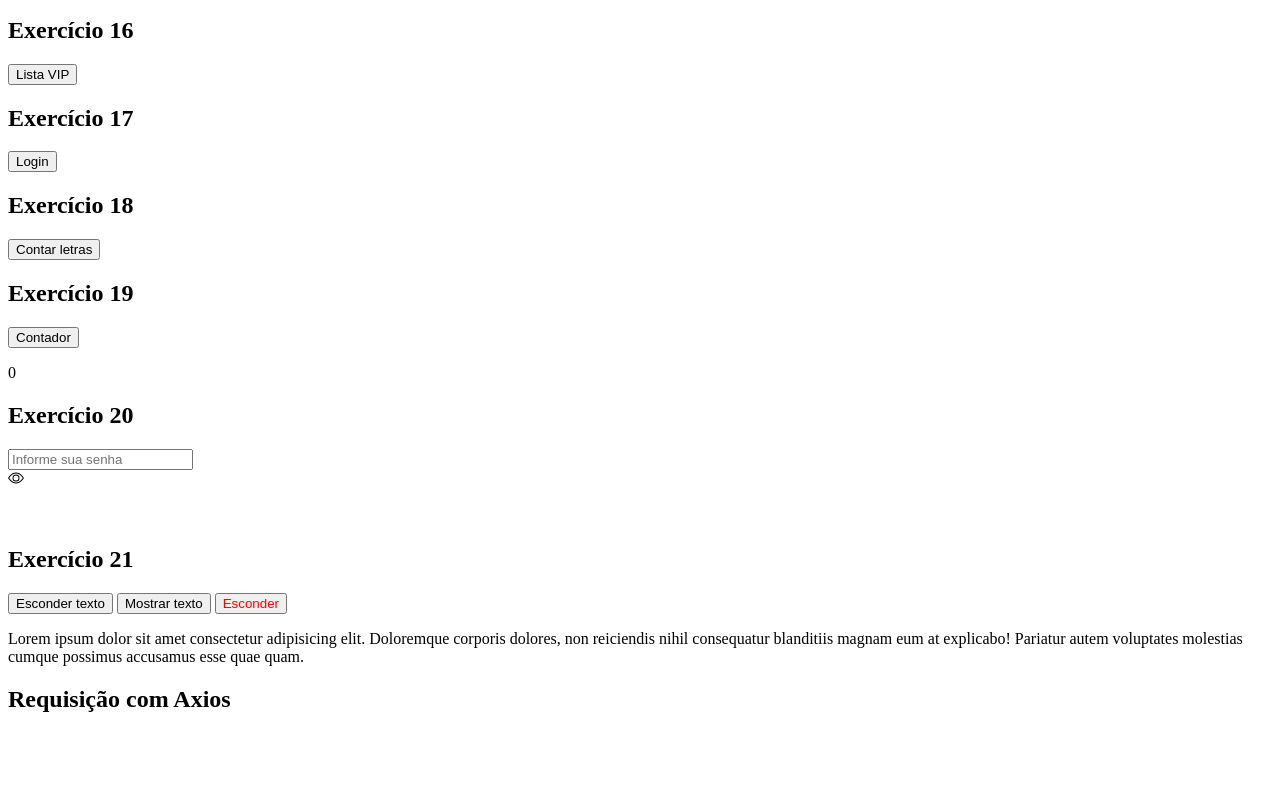
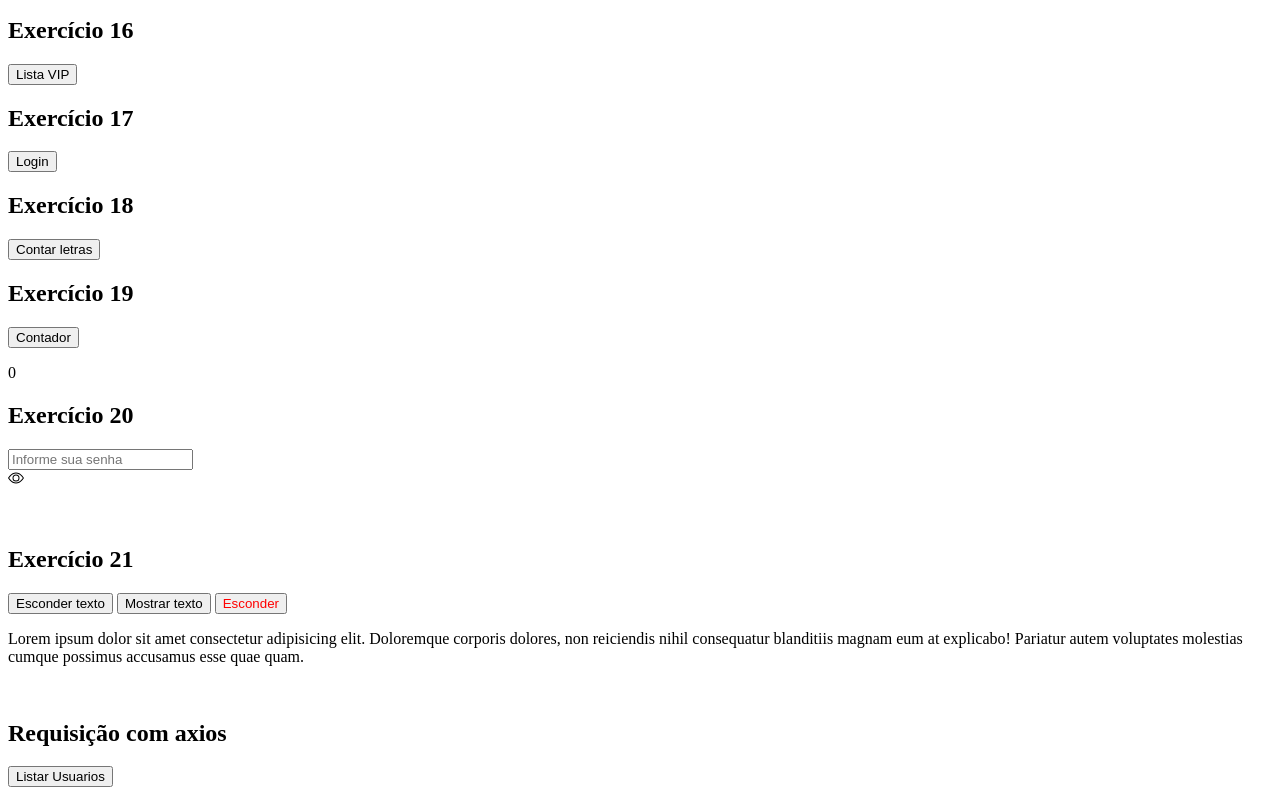
Before and after one commit to Fskoula/AulaJS, a plain HTML site: page JavaScript/Atividades/ativ.html in a window 1280 px wide. Shown: the part 1520-2315 px from the top of the page. Before the commit the page ends 2252 px from the top, so only its background shows below. Drawn offline with nearby package versions, Linux system fonts and the light colour scheme.

Commit message:
atualização

```diff
--- a/JavaScript/Atividades/ativ.html
+++ b/JavaScript/Atividades/ativ.html
@@ -125,7 +125,10 @@
         consequatur blanditiis magnam eum at explicabo! Pariatur autem voluptates molestias cumque possimus accusamus
         esse quae quam.
     </p>
+    <br/>
 
-    <h2>Requisição com Axios</h2>
+    <h2>Requisição com axios</h2>
+    <button onclick="listarUsuarios()">Listar Usuarios</button>
+    <div id="lista-usuarios"></div>
 </body>
 </html>
--- a/JavaScript/Atividades/ativ.js
+++ b/JavaScript/Atividades/ativ.js
@@ -503,3 +503,15 @@ function esconderMostrarTexto() {
         btMostraEsconde.classList.remove("cor-mostrar");
     }
 }
+
+//Usando Axios e Json para buscar dados
+function listarUsuarios() {
+    const listaUsuarios = document.getElementById('lista-usuarios');
+    axios.get('https://jsonplaceholder.typicode.com/users').then(retorno => {
+        retorno.data.forEach(usuario => {
+            const p = document.createElement('p');
+            p.innerText = usuario.name;
+            listaUsuarios.appendChild(p);
+        })
+    });
+}
```
